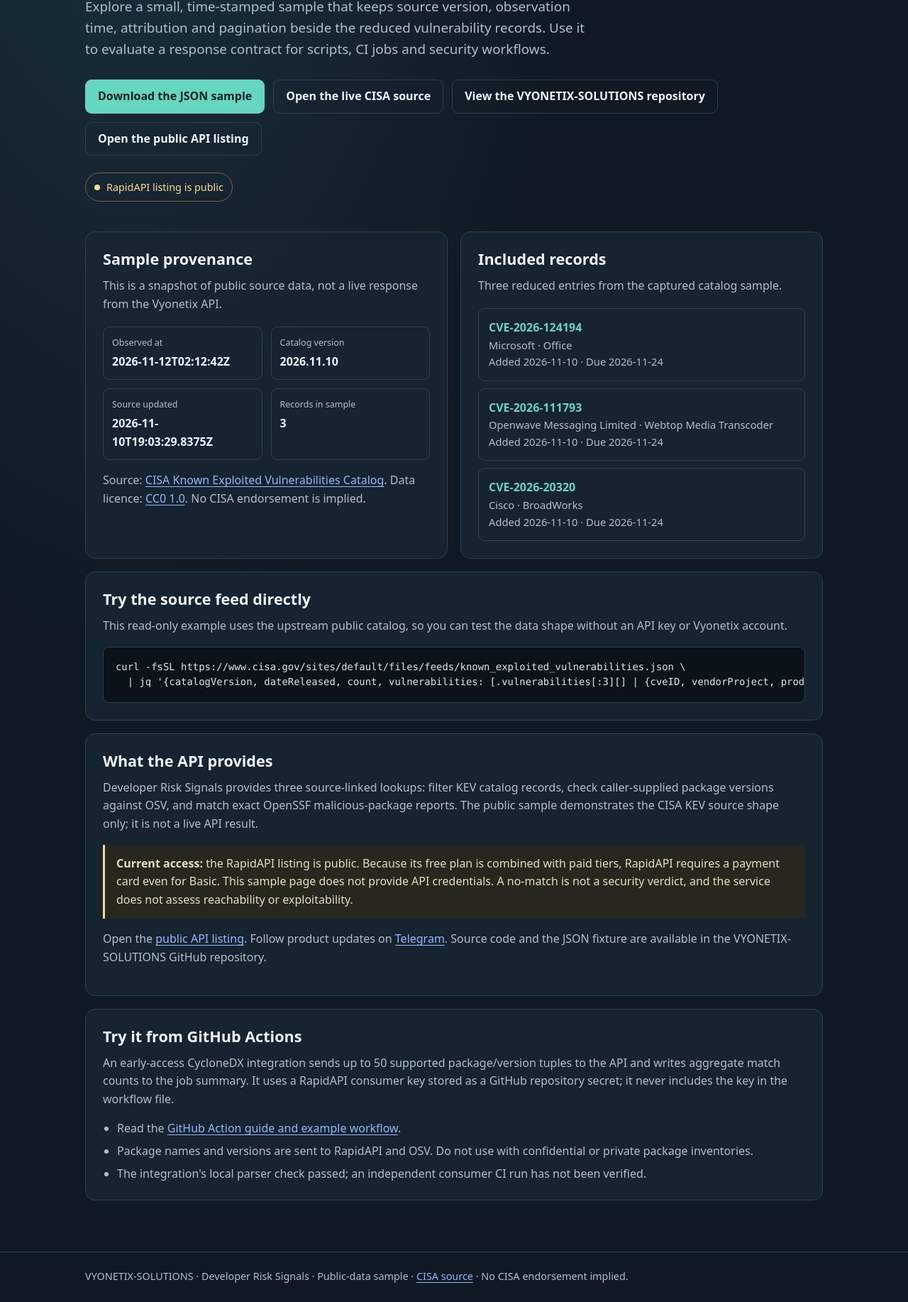
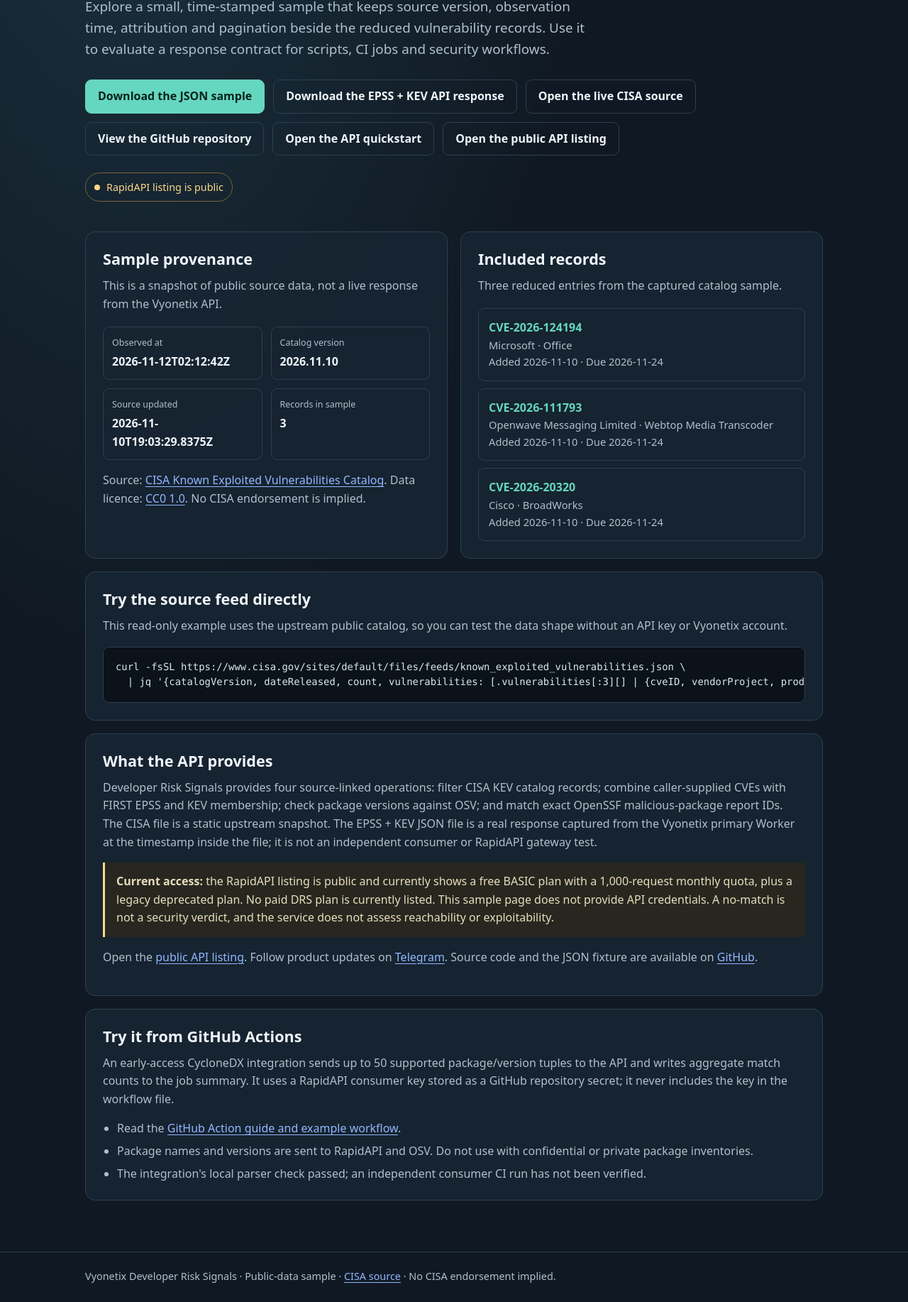
Before and after one commit to VYONETIX-SOLUTIONS/vyonetix-developer-risk-signals-demo, a plain HTML site: page index.html in a window 1280 px wide. Shown: the part 420-2254 px from the top of the page at 71% size. Drawn offline with Linux system fonts and the light colour scheme.

Commit message:
docs: update public sample page with EPSS and KEV workflow

```diff
--- a/index.html
+++ b/index.html
@@ -3,16 +3,16 @@
 <head>
   <meta charset="utf-8">
   <meta name="viewport" content="width=device-width, initial-scale=1">
-  <meta name="description" content="A free, timestamped CISA KEV JSON sample showing source attribution, freshness metadata and a predictable developer-friendly response shape.">
+  <meta name="description" content="Explore a timestamped CISA KEV sample and a live-captured EPSS plus KEV API response from Vyonetix Developer Risk Signals.">
   <meta name="robots" content="index,follow">
   <meta name="theme-color" content="#101923">
   <link rel="canonical" href="https://vyonetix-solutions.github.io/vyonetix-developer-risk-signals-demo/">
   <meta property="og:type" content="website">
-  <meta property="og:site_name" content="VYONETIX-SOLUTIONS">
-  <meta property="og:title" content="VYONETIX-SOLUTIONS — Developer Risk Signals sample">
+  <meta property="og:site_name" content="Vyonetix Developer Data">
+  <meta property="og:title" content="Developer Risk Signals — Free KEV JSON Sample">
   <meta property="og:description" content="Explore a timestamped CISA KEV JSON sample with source provenance, freshness and pagination metadata.">
   <meta property="og:url" content="https://vyonetix-solutions.github.io/vyonetix-developer-risk-signals-demo/">
-  <title>Developer Risk Signals | VYONETIX-SOLUTIONS</title>
+  <title>Developer Risk Signals — Free KEV JSON Sample | Vyonetix</title>
   <style>
     :root { color-scheme: dark; --bg:#101923; --panel:#172431; --line:#2d4050; --text:#eef5fa; --muted:#afc0cc; --accent:#65d6bf; --accent2:#91b8ff; --warn:#ffd789; }
     * { box-sizing:border-box; }
@@ -57,15 +57,17 @@
   </style>
 </head>
 <body>
-  <header><div class="wrap"><a class="brand" href="./">VYONETIX-SOLUTIONS <span>DEVELOPER RISK SIGNALS</span></a></div></header>
+  <header><div class="wrap"><a class="brand" href="./">VYONETIX <span>DEVELOPER DATA</span></a></div></header>
   <main class="wrap">
     <div class="eyebrow">Free public-data example</div>
     <h1>Turn the CISA KEV catalog into predictable JSON.</h1>
     <p class="lead">Explore a small, time-stamped sample that keeps source version, observation time, attribution and pagination beside the reduced vulnerability records. Use it to evaluate a response contract for scripts, CI jobs and security workflows.</p>
     <div class="actions">
       <a class="button primary" href="kev-latest-sample.json" download>Download the JSON sample</a>
+      <a class="button" href="epss-kev-live-sample.json" download>Download the EPSS + KEV API response</a>
       <a class="button" href="https://www.cisa.gov/sites/default/files/feeds/known_exploited_vulnerabilities.json">Open the live CISA source</a>
-      <a class="button" href="https://github.com/VYONETIX-SOLUTIONS/vyonetix-developer-risk-signals-demo">View the VYONETIX-SOLUTIONS repository</a>
+      <a class="button" href="https://github.com/VYONETIX-SOLUTIONS/vyonetix-developer-risk-signals-demo">View the GitHub repository</a>
+      <a class="button" href="quickstart.md">Open the API quickstart</a>
       <a class="button" href="https://rapidapi.com/vyonetix-solutions-vyonetix-solutions-default/api/vyonetix-developer-risk-signals">Open the public API listing</a>
     </div>
     <div class="status" role="status">RapidAPI listing is public</div>
@@ -90,9 +92,9 @@
       </article>
       <article class="card full">
         <h2>What the API provides</h2>
-        <p>Developer Risk Signals provides three source-linked lookups: filter KEV catalog records, check caller-supplied package versions against OSV, and match exact OpenSSF malicious-package reports. The public sample demonstrates the CISA KEV source shape only; it is not a live API result.</p>
-        <p class="note"><strong>Current access:</strong> the RapidAPI listing is public. Because its free plan is combined with paid tiers, RapidAPI requires a payment card even for Basic. This sample page does not provide API credentials. A no-match is not a security verdict, and the service does not assess reachability or exploitability.</p>
-        <p style="margin-top:16px">Open the <a href="https://rapidapi.com/vyonetix-solutions-vyonetix-solutions-default/api/vyonetix-developer-risk-signals">public API listing</a>. Follow product updates on <a href="https://t.me/vyonetix_api_signals">Telegram</a>. Source code and the JSON fixture are available in the VYONETIX-SOLUTIONS GitHub repository.</p>
+        <p>Developer Risk Signals provides four source-linked operations: filter CISA KEV catalog records; combine caller-supplied CVEs with FIRST EPSS and KEV membership; check package versions against OSV; and match exact OpenSSF malicious-package report IDs. The CISA file is a static upstream snapshot. The EPSS + KEV JSON file is a real response captured from the Vyonetix primary Worker at the timestamp inside the file; it is not an independent consumer or RapidAPI gateway test.</p>
+        <p class="note"><strong>Current access:</strong> the RapidAPI listing is public and currently shows a free BASIC plan with a 1,000-request monthly quota, plus a legacy deprecated plan. No paid DRS plan is currently listed. This sample page does not provide API credentials. A no-match is not a security verdict, and the service does not assess reachability or exploitability.</p>
+        <p style="margin-top:16px">Open the <a href="https://rapidapi.com/vyonetix-solutions-vyonetix-solutions-default/api/vyonetix-developer-risk-signals">public API listing</a>. Follow product updates on <a href="https://t.me/vyonetix_api_signals">Telegram</a>. Source code and the JSON fixture are available on <a href="https://github.com/VYONETIX-SOLUTIONS/vyonetix-developer-risk-signals-demo">GitHub</a>.</p>
       </article>
       <article class="card full">
         <h2>Try it from GitHub Actions</h2>
@@ -105,7 +107,7 @@
       </article>
     </section>
   </main>
-  <footer><div class="wrap">VYONETIX-SOLUTIONS · Developer Risk Signals · Public-data sample · <a href="https://www.cisa.gov/known-exploited-vulnerabilities-catalog">CISA source</a> · No CISA endorsement implied.</div></footer>
+  <footer><div class="wrap">Vyonetix Developer Risk Signals · Public-data sample · <a href="https://www.cisa.gov/known-exploited-vulnerabilities-catalog">CISA source</a> · No CISA endorsement implied.</div></footer>
   <script>
     (async function () {
       const metadata = document.getElementById('metadata');
```
